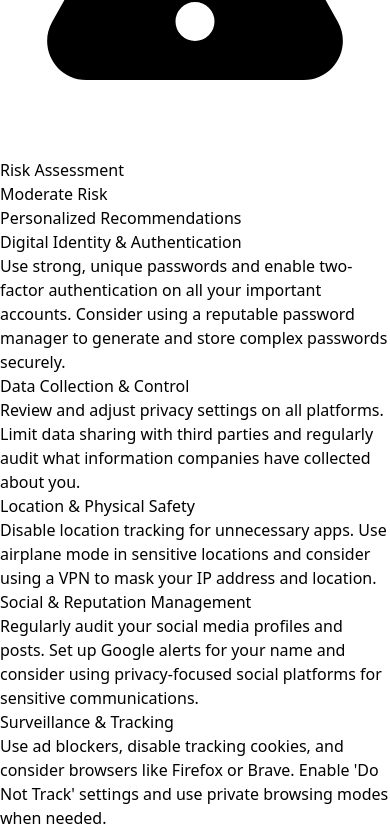
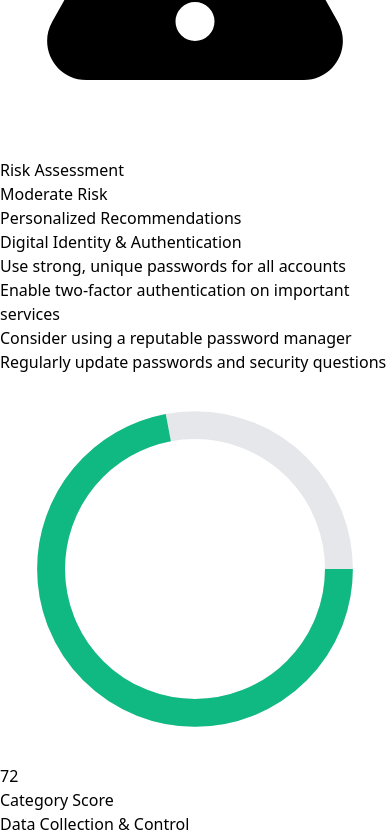
Before and after one commit to js164/PrivacyShield, a React (Vite) app in the folder frontend/privacyshield/: page /report in a window 390 px wide. Shown: the part 1156-1990 px from the top of the page. Built offline with nearby package versions, Linux system fonts and the light colour scheme.

Commit message:
Report_page-v1

```diff
--- a/frontend/privacyshield/package.json
+++ b/frontend/privacyshield/package.json
@@ -10,6 +10,7 @@
     "preview": "vite preview"
   },
   "dependencies": {
+    "lucide-react": "^0.525.0",
     "react": "^19.1.0",
     "react-dom": "^19.1.0",
     "react-router-dom": "^7.7.0"
--- a/frontend/privacyshield/src/components/Report.jsx
+++ b/frontend/privacyshield/src/components/Report.jsx
@@ -41,8 +41,6 @@ const PrivacyReport = () => {
   // Sample data - in real app this would come from props or context
   const [reportData, setReportData] = useState({
     score: 65,
-    questionsAnswered: 22,
-    totalQuestions: 25,
     riskLevel: "Moderate Risk"
   });
 
@@ -85,31 +83,73 @@ const PrivacyReport = () => {
   const getPrivacyCategories = () => [
     {
       title: "Digital Identity & Authentication",
-      suggestion: "Use strong, unique passwords and enable two-factor authentication on all your important accounts. Consider using a reputable password manager to generate and store complex passwords securely."
+      score: 72,
+      suggestions: [
+        "Use strong, unique passwords for all accounts",
+        "Enable two-factor authentication on important services",
+        "Consider using a reputable password manager",
+        "Regularly update passwords and security questions"
+      ]
     },
     {
       title: "Data Collection & Control",
-      suggestion: "Review and adjust privacy settings on all platforms. Limit data sharing with third parties and regularly audit what information companies have collected about you."
+      score: 58,
+      suggestions: [
+        "Review and adjust privacy settings on all platforms",
+        "Limit data sharing with third-party applications",
+        "Regularly audit what information companies collect",
+        "Use privacy-focused alternatives when possible"
+      ]
     },
     {
       title: "Location & Physical Safety",
-      suggestion: "Disable location tracking for unnecessary apps. Use airplane mode in sensitive locations and consider using a VPN to mask your IP address and location."
+      score: 45,
+      suggestions: [
+        "Disable location tracking for unnecessary apps",
+        "Use airplane mode in sensitive locations",
+        "Consider using a VPN to mask your IP address",
+        "Review location history and delete old data"
+      ]
     },
     {
       title: "Social & Reputation Management",
-      suggestion: "Regularly audit your social media profiles and posts. Set up Google alerts for your name and consider using privacy-focused social platforms for sensitive communications."
+      score: 63,
+      suggestions: [
+        "Regularly audit your social media profiles and posts",
+        "Set up Google alerts for your name",
+        "Use privacy-focused social platforms for sensitive communications",
+        "Review tagged photos and mentions regularly"
+      ]
     },
     {
       title: "Surveillance & Tracking",
-      suggestion: "Use ad blockers, disable tracking cookies, and consider browsers like Firefox or Brave. Enable 'Do Not Track' settings and use private browsing modes when needed."
+      score: 51,
+      suggestions: [
+        "Use ad blockers and privacy extensions",
+        "Disable tracking cookies in browser settings",
+        "Consider browsers like Firefox or Brave",
+        "Enable 'Do Not Track' settings where available"
+      ]
     },
     {
       title: "Transparency & Corporate Trust",
-      suggestion: "Read privacy policies of services you use. Choose services from companies with strong privacy commitments and avoid platforms with poor transparency records."
+      score: 69,
+      suggestions: [
+        "Read privacy policies of services you use",
+        "Choose services from privacy-committed companies",
+        "Avoid platforms with poor transparency records",
+        "Research company data handling practices"
+      ]
     },
     {
       title: "Legal & Advanced Privacy",
-      suggestion: "Stay informed about privacy laws in your jurisdiction. Consider using encrypted messaging apps like Signal and learn about your data rights under GDPR or similar regulations."
+      score: 74,
+      suggestions: [
+        "Stay informed about privacy laws in your jurisdiction",
+        "Use encrypted messaging apps like Signal",
+        "Learn about your data rights under GDPR",
+        "Consider using Tor browser for sensitive browsing"
+      ]
     }
   ];
 
@@ -145,13 +185,17 @@ const PrivacyReport = () => {
         </div>
 
         {/* Score Display */}
-        <div className="bg-gradient-to-r from-blue-600 to-indigo-700 rounded-2xl p-6 sm:p-8 text-white text-center mb-8 shadow-lg">
+        <div className="bg-gradient-to-r from-blue-600 to-indigo-700 rounded-2xl p-6 sm:p-8 text-white mb-8 shadow-lg">
+          <div className="flex items-center justify-center">
+            {/* Left side - Score */}
+            <div className="flex-1 text-center">
               <h2 className="text-xl sm:text-2xl font-semibold mb-4">Your Privacy Score</h2>
               <div className="text-5xl sm:text-6xl font-bold mb-2">{reportData.score}</div>
               <p className="text-blue-100 text-lg">out of 100</p>
+            </div>
 
-          {/* Progress Ring Visual */}
-          <div className="flex justify-center mt-6">
+            {/* Right side - Progress Ring */}
+            <div className="flex-1 flex justify-center">
               <div className="relative w-24 h-24 sm:w-32 sm:h-32">
                 <svg className="w-full h-full transform -rotate-90" viewBox="0 0 100 100">
                   <circle
@@ -182,10 +226,11 @@ const PrivacyReport = () => {
               </div>
             </div>
           </div>
+        </div>
 
         {/* Risk Level Card */}
         <div className={`${riskDetails.bgColor} ${riskDetails.borderColor} border-l-4 rounded-xl p-6 mb-8 shadow-sm`}>
-          <div className="flex items-center mb-4">
+          <div className="flex items-center mb-4 gap-4">
             <RiskIcon className={`w-8 h-8 ${riskDetails.color} mr-3`} />
             <div>
               <h3 className="text-xl font-bold text-blue-900">Risk Assessment</h3>
@@ -202,15 +247,58 @@ const PrivacyReport = () => {
             Personalized Recommendations
           </h3>
 
-          <div className="grid grid-cols-1 md:grid-cols-2 gap-6">
+          <div className="space-y-6">
             {privacyCategories.map((category, index) => (
               <div key={index} className="bg-white rounded-xl p-6 shadow-md border border-blue-100 hover:shadow-lg transition-shadow duration-200">
+                <div className="flex justify-between items-start mb-4">
+                  {/* Title and Content */}
+                  <div className="flex-1 pr-4">
                     <h4 className="text-lg font-bold text-blue-900 mb-3">
                       {category.title}
                     </h4>
-                <p className="text-blue-700 leading-relaxed text-sm">
-                  {category.suggestion}
-                </p>
+                    <ul className="space-y-2">
+                      {category.suggestions.map((suggestion, suggestionIndex) => (
+                        <li key={suggestionIndex} className="flex items-start text-blue-700 text-sm">
+                          <span className="w-1.5 h-1.5 bg-blue-400 rounded-full mt-2 mr-3 flex-shrink-0"></span>
+                          <span className="leading-relaxed">{suggestion}</span>
+                        </li>
+                      ))}
+                    </ul>
+                  </div>
+
+                  {/* Score and Mini Chart */}
+                  <div className="flex-shrink-0 flex flex-col items-center">
+                    <div className="relative w-16 h-16 mb-2">
+                      <svg className="w-full h-full transform -rotate-90" viewBox="0 0 42 42">
+                        <circle
+                          cx="21"
+                          cy="21"
+                          r="15.5"
+                          stroke="#e5e7eb"
+                          strokeWidth="3"
+                          fill="transparent"
+                        />
+                        <circle
+                          cx="21"
+                          cy="21"
+                          r="15.5"
+                          stroke={category.score >= 70 ? "#10b981" : category.score >= 50 ? "#f59e0b" : "#ef4444"}
+                          strokeWidth="3"
+                          fill="transparent"
+                          strokeDasharray={`${2 * Math.PI * 15.5}`}
+                          strokeDashoffset={`${2 * Math.PI * 15.5 * (1 - category.score / 100)}`}
+                          className="transition-all duration-1000 ease-out"
+                        />
+                      </svg>
+                      <div className="absolute inset-0 flex items-center justify-center">
+                        <span className={`font-bold text-sm ${category.score >= 70 ? 'text-green-600' : category.score >= 50 ? 'text-yellow-600' : 'text-red-600'}`}>
+                          {category.score}
+                        </span>
+                      </div>
+                    </div>
+                    <p className="text-xs text-blue-600 font-medium -ml-2">Category Score</p>
+                  </div>
+                </div>
               </div>
             ))}
           </div>
```
Also changed, not shown: 1 other file (tests, documents, lock files or other folders). Lines whose indentation alone changed are shown as unchanged.
